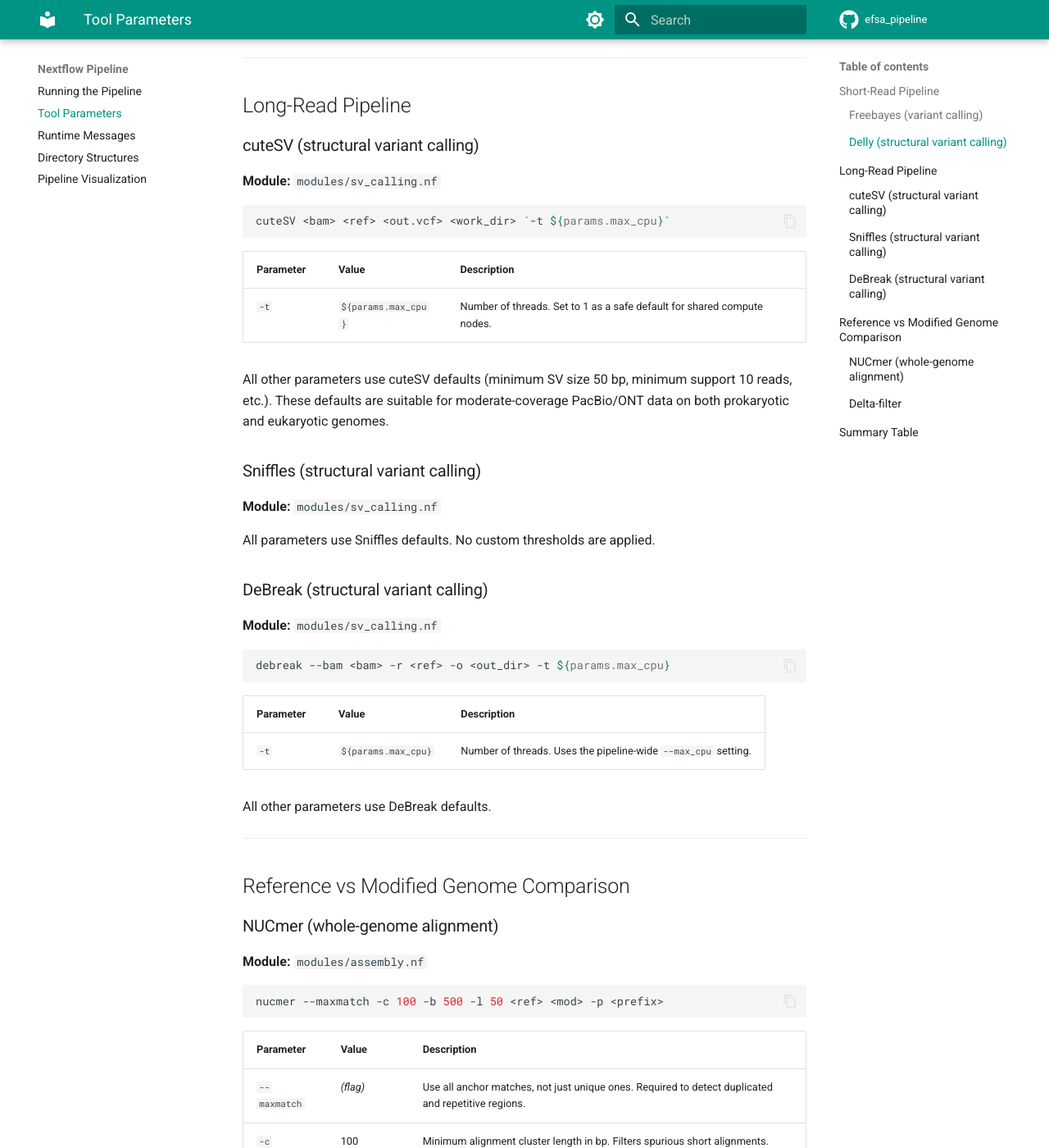
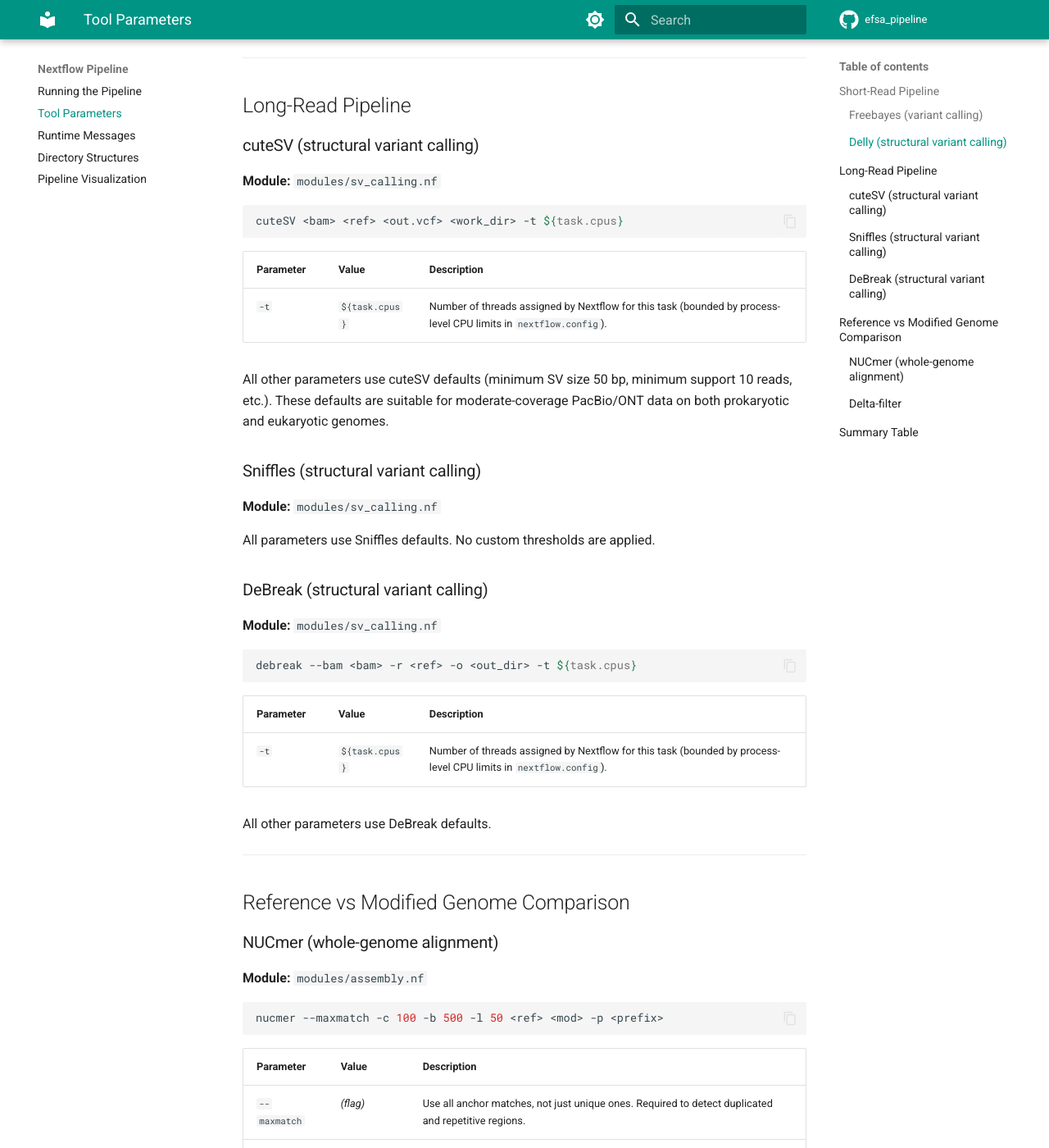
Before and after one commit to denisHanch/efsa_pipeline, an MkDocs documentation site: the page built from docs/nextflow/tool-parameters.md, in a window 1280 px wide and 1400 px high, scrolled down 1635 px. Shown: the whole window at 82% size. Built offline with MkDocs 1.6.1 and Material for MkDocs 9.7.7, drawn with Linux system fonts in a browser that asks for light colours; comment, search, counter and statistics services are not loaded; some of the changed text lies outside the part shown.

Commit message:
EFSA-241: setting limits and exploration how to debug memory/cpu/time in processes

````diff
--- a/docs/nextflow/tool-parameters.md
+++ b/docs/nextflow/tool-parameters.md
@@ -47,12 +47,12 @@ All parameters use Delly defaults. No custom thresholds are applied.
 **Module:** `modules/sv_calling.nf`
 
 ```bash
-cuteSV <bam> <ref> <out.vcf> <work_dir> `-t ${params.max_cpu}`
+cuteSV <bam> <ref> <out.vcf> <work_dir> -t ${task.cpus}
 ```
 
 | Parameter | Value | Description |
 |-----------|-------|-------------|
-| `-t` | `${params.max_cpu}` | Number of threads. Set to 1 as a safe default for shared compute nodes. |
+| `-t` | `${task.cpus}` | Number of threads assigned by Nextflow for this task (bounded by process-level CPU limits in `nextflow.config`). |
 
 All other parameters use cuteSV defaults (minimum SV size 50 bp, minimum support 10 reads, etc.). These defaults are suitable for moderate-coverage PacBio/ONT data on both prokaryotic and eukaryotic genomes.
 
@@ -68,12 +68,12 @@ All parameters use Sniffles defaults. No custom thresholds are applied.
 **Module:** `modules/sv_calling.nf`
 
 ```bash
-debreak --bam <bam> -r <ref> -o <out_dir> -t ${params.max_cpu}
+debreak --bam <bam> -r <ref> -o <out_dir> -t ${task.cpus}
 ```
 
 | Parameter | Value | Description |
 |-----------|-------|-------------|
-| `-t` | `${params.max_cpu}` | Number of threads. Uses the pipeline-wide `--max_cpu` setting. |
+| `-t` | `${task.cpus}` | Number of threads assigned by Nextflow for this task (bounded by process-level CPU limits in `nextflow.config`). |
 
 All other parameters use DeBreak defaults.
 
@@ -125,8 +125,8 @@ delta-filter -m -i 90 -l 100 <delta>
 |------|----------|--------|---------------------------|
 | Freebayes | Short-read | `variant_calling.nf` | `--min-coverage 10`, `--min-base-quality 20`, `--min-mapping-quality 30`, `--min-alternate-count 3` |
 | Delly | Short-read | `sv_calling.nf` | Defaults only |
-| cuteSV | Long-read | `sv_calling.nf` | `-t ${params.max_cpu}` |
+| cuteSV | Long-read | `sv_calling.nf` | `-t ${task.cpus}` |
 | Sniffles | Long-read | `sv_calling.nf` | Defaults only |
-| DeBreak | Long-read | `sv_calling.nf` | `-t ${params.max_cpu}` |
+| DeBreak | Long-read | `sv_calling.nf` | `-t ${task.cpus}` |
 | NUCmer | Ref vs Mod | `assembly.nf` | `--maxmatch`, `-c 100`, `-b 500`, `-l 50` |
 | Delta-filter | Ref vs Mod | `assembly.nf` | `-m`, `-i 90`, `-l 100` |
````
Also changed, not shown: METHODS.md (added, +59 -0 lines), 5 other files.
